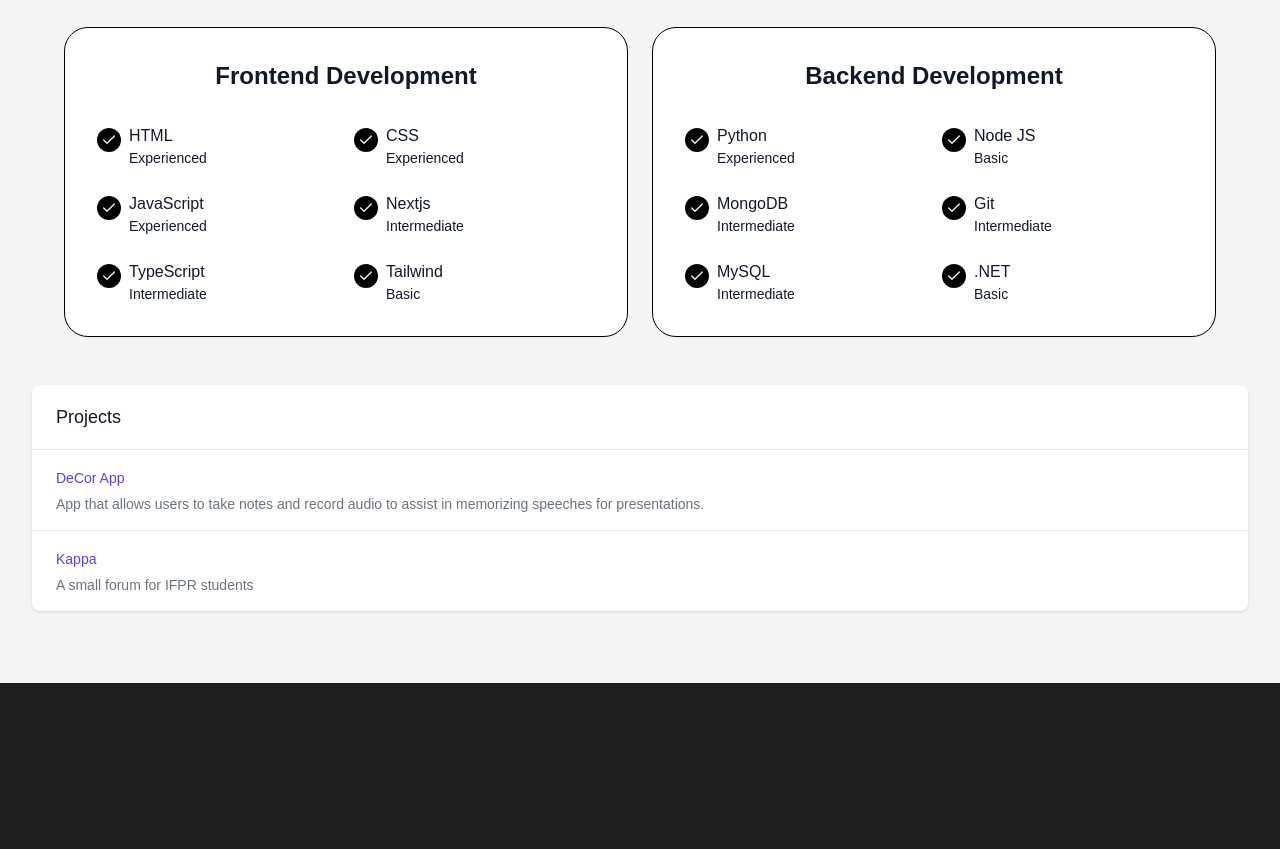
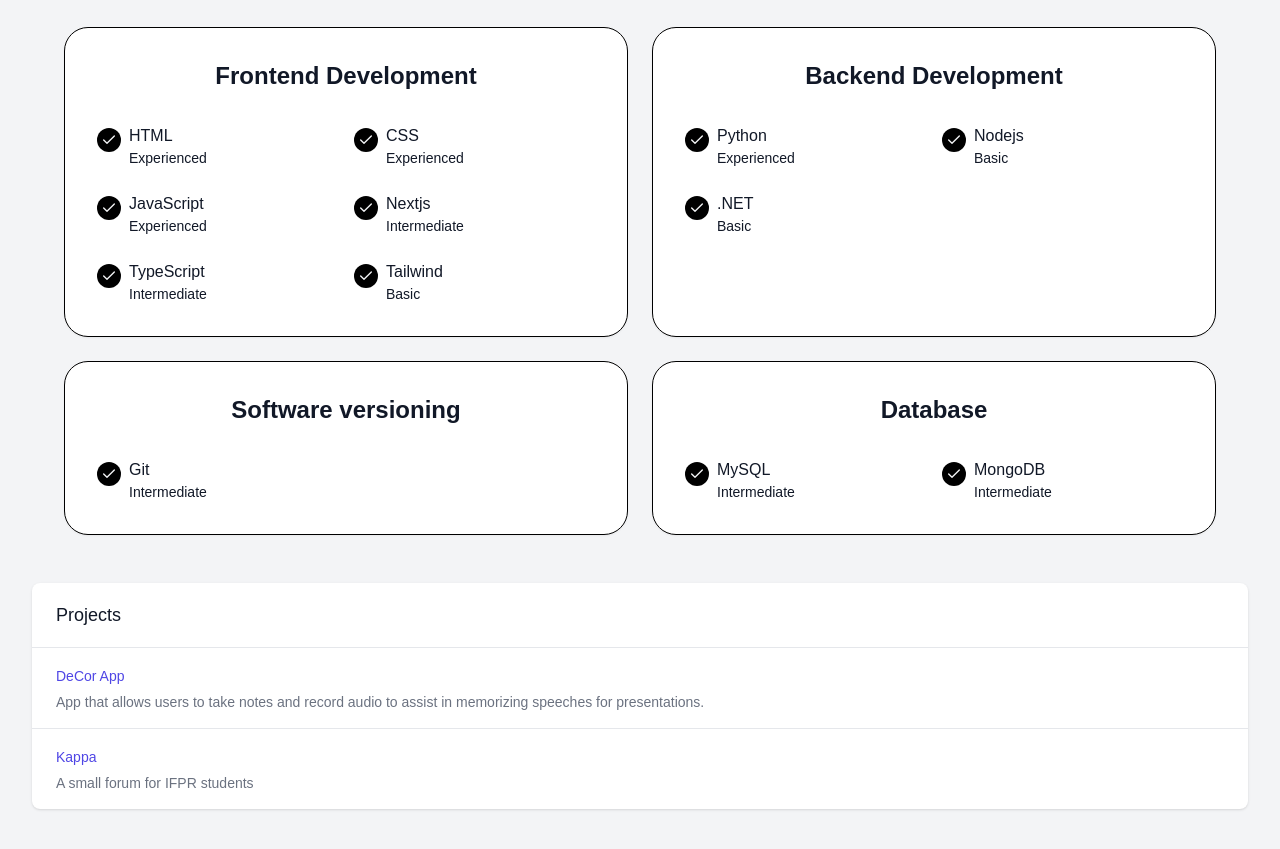
Before and after one commit to LeonardoTironi/dev, a Next.js app: page / in a window 1280 px wide. Shown: the part 1400-2249 px from the top of the page. Before the commit the page ends 2083 px from the top, so only its background shows below. Built offline with nearby package versions, Linux system fonts and the light colour scheme.

Commit message:
small changes

```diff
--- a/components/Skills.tsx
+++ b/components/Skills.tsx
@@ -27,11 +27,21 @@ export default function Skills() {
       title: "Backend Development",
       skills: [
         { name: "Python", level: "Experienced" },
-        { name: "Node JS", level: "Basic" },
+        { name: "Nodejs", level: "Basic" },
+        { name: ".NET", level: "Basic" },
+      ],
+    },
+    {
+      title: "Software versioning",
+      skills: [
+        {name: "Git", level: "Intermediate"}
+      ],
+    },
+    {
+      title: " Database",
+      skills: [
+        { name: "MySQL", level: "Intermediate" },
         { name: "MongoDB", level: "Intermediate" },
-        { name: "Git", level: "Intermediate" },
-        { name: "MySQL", level: "Intermediate" },
-        { name: ".NET", level: "Basic" },
       ],
     },
   ]
```
